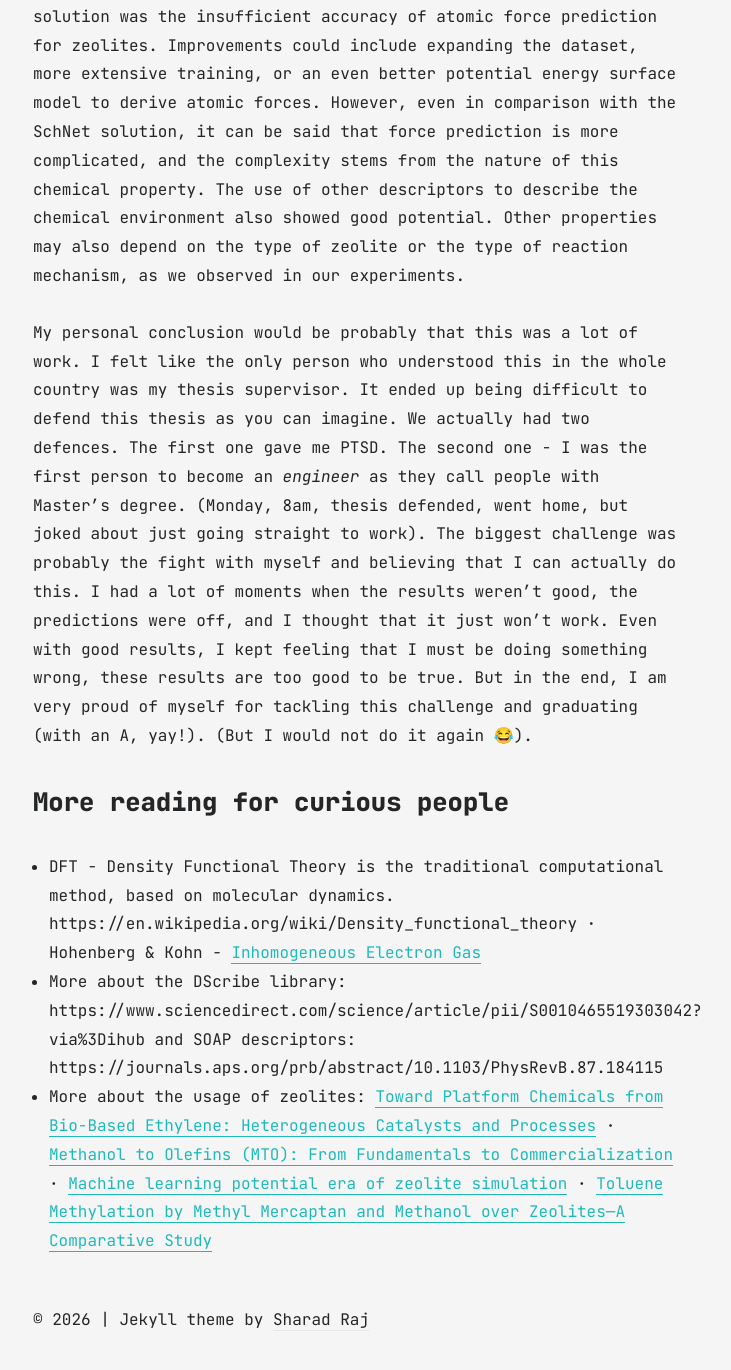
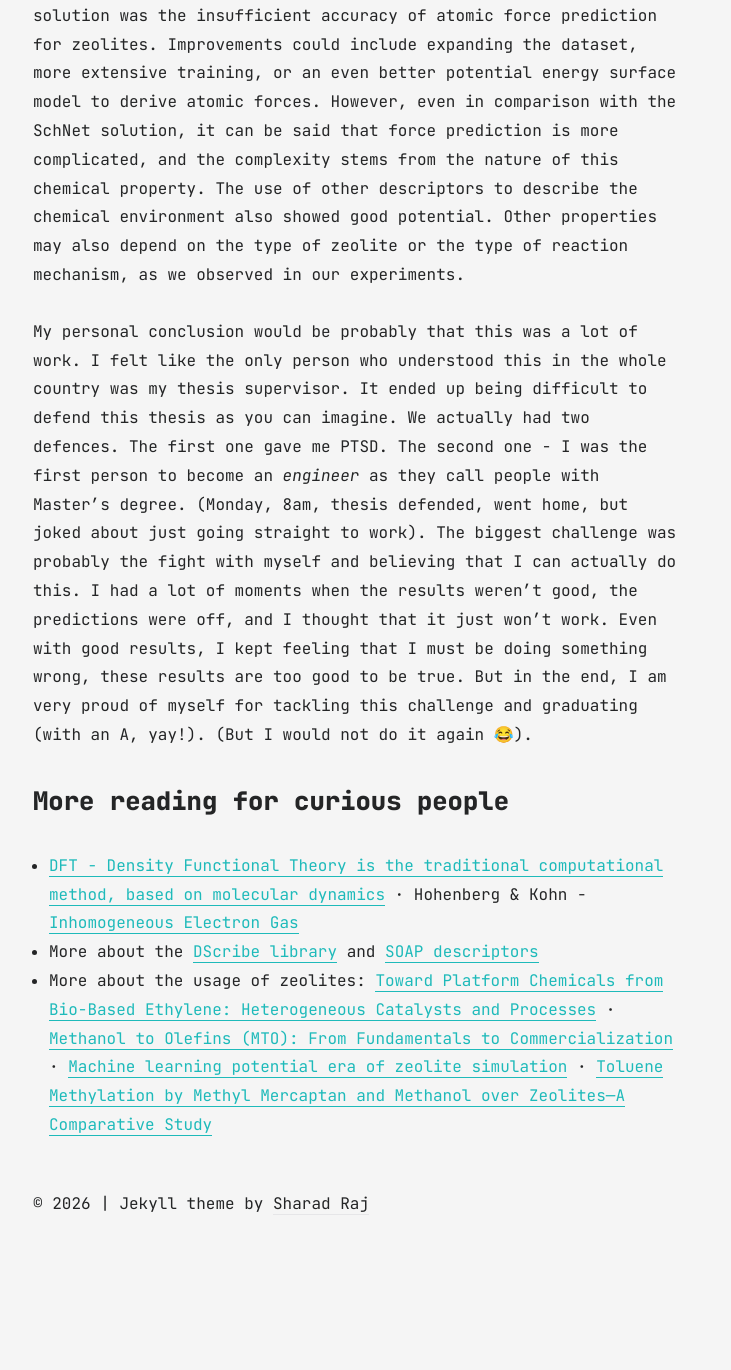
Before and after one commit to luc-rap/luc-rap.github.io, a Jekyll site: the page built from docs/all_collections/_posts/2024-05-14-compchem.md, in a window 1280 px wide and 1400 px high, scrolled down 13275 px. Shown: the top 1370 px of the window, without its empty margins (282-1013 px from the left). Built offline with Jekyll 4.4.1, drawn with Linux system fonts in a browser that asks for light colours; after the commit the page ends 14559 px from its top, so only the background shows below that.

Commit message:
fixed some bugs

```diff
--- a/docs/all_collections/_posts/2024-05-14-compchem.md
+++ b/docs/all_collections/_posts/2024-05-14-compchem.md
@@ -300,6 +300,6 @@
 
 
 ### More reading for curious people
-- DFT - Density Functional Theory is the traditional computational method, based on molecular dynamics. https://en.wikipedia.org/wiki/Density_functional_theory · Hohenberg & Kohn - [Inhomogeneous Electron Gas](https://journals.aps.org/pr/abstract/10.1103/PhysRev.136.B864)
-- More about the DScribe library: https://www.sciencedirect.com/science/article/pii/S0010465519303042?via%3Dihub and SOAP descriptors: https://journals.aps.org/prb/abstract/10.1103/PhysRevB.87.184115
+- [DFT - Density Functional Theory is the traditional computational method, based on molecular dynamics](https://en.wikipedia.org/wiki/Density_functional_theory) · Hohenberg & Kohn - [Inhomogeneous Electron Gas](https://journals.aps.org/pr/abstract/10.1103/PhysRev.136.B864)
+- More about the [DScribe library](https://www.sciencedirect.com/science/article/pii/S0010465519303042?via%3Dihub) and [SOAP descriptors](https://journals.aps.org/prb/abstract/10.1103/PhysRevB.87.184115)
 - More about the usage of zeolites: [Toward Platform Chemicals from Bio-Based Ethylene: Heterogeneous Catalysts and Processes](https://pubs.acs.org/doi/10.1021/acscatal.7b04294) · [Methanol to Olefins (MTO): From Fundamentals to Commercialization](https://pubs.acs.org/doi/10.1021/acscatal.5b00007) · [Machine learning potential era of zeolite simulation](https://pubs.rsc.org/en/content/articlelanding/2022/sc/d2sc01225a) · [Toluene Methylation by Methyl Mercaptan and Methanol over Zeolites—A Comparative Study](https://pubs.acs.org/doi/10.1021/acscatal.8b04608)
--- a/docs/assets/css/common.css
+++ b/docs/assets/css/common.css
@@ -181,17 +181,17 @@
   }
 }
 
-footer a, a {
+footer a {
   color: var(--white-2);
   border-bottom: 1px solid rgba(169, 171, 179, 0.2);
   transition: border-color 0.2s;
 }
 
-footer a:visited, a:visited {
+footer a:visited {
   color: var(--white-2);  /* overrides the purple/blue visited default */
 }
 
-footer a:hover, a:hover {
+footer a:hover {
   color: var(--white-1);
   border-color: var(--white-1);
 }
```
